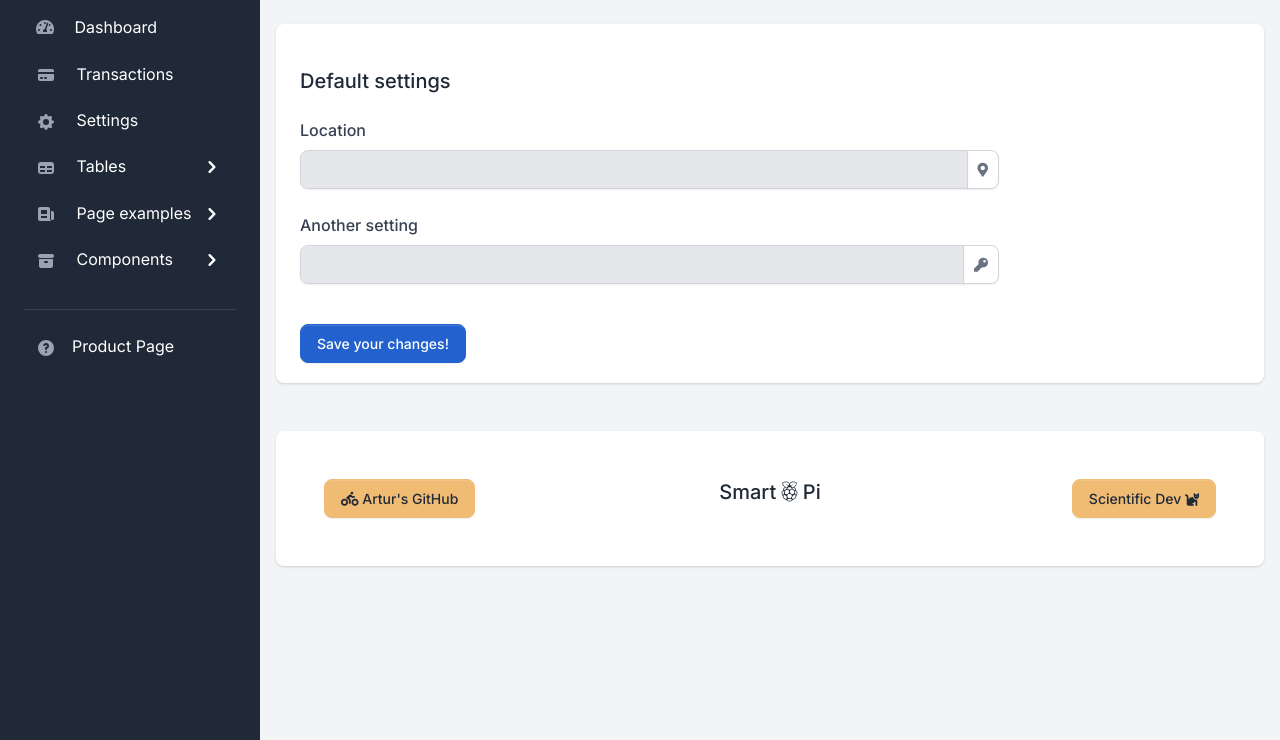
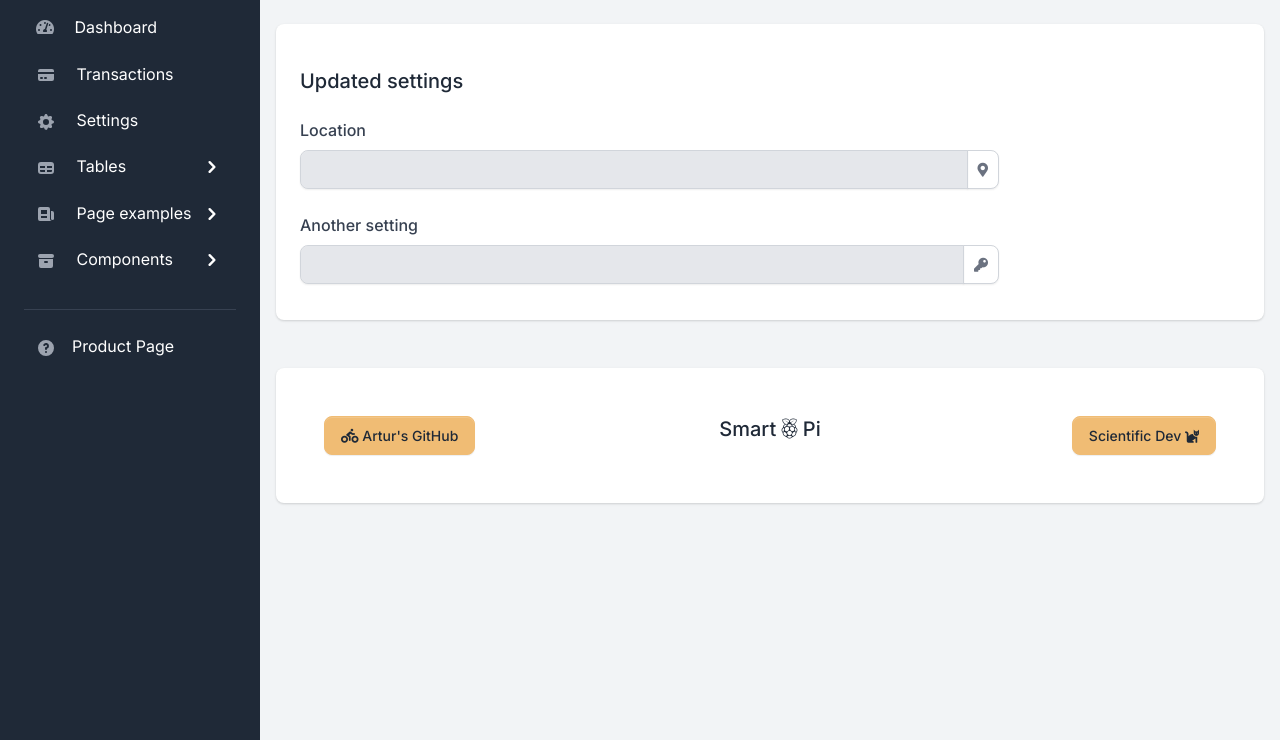
Before and after one commit to zacniewski/SmartPi, a Django app: template apps/templates/home/update-settings.html in a window 1280 px wide. Shown: the part 60-800 px from the top of the page. Run offline with Django 3.2, Linux system fonts and the light colour scheme; the template is opened without the code that fills it, so the values that code supplies are empty; some libraries are stand-ins or nearby versions.

Commit message:
Updating settings

```diff
--- a/apps/templates/home/update-settings.html
+++ b/apps/templates/home/update-settings.html
@@ -9,24 +9,9 @@
 
     <div class="row">
         <div class="col-12 col-xl-12">
-            <!--<div class="card card-body border-0 shadow mb-4 mb-xl-0">
-                <ul class="list-group list-group-flush">
-                    <li class="list-group-item d-flex align-items-center justify-content-between px-0 border-info">
-                        <div>
-                            <h4 class="pe-4">Unlock and update your settings
-                                <span><i class="fas fa-long-arrow-alt-right"></i></span>
-                            </h4>
-                        </div>
-                        <div class="form-check form-switch">
-                            <button class="btn btn-danger" type="button">Unlock settings!</button>
-                        </div>
-                    </li>
-                </ul>
-            </div>-->
-
             <div class="card card-body border-0 shadow mt-4 mb-4">
                 <form action="{% url 'update_settings' %}">
-                    <h2 class="h5 my-4">Default settings</h2>
+                    <h2 class="h5 my-4">Updated settings</h2>
                     <div class="row">
                         <div class="col-sm-9 mb-3">
                             <div class="form-group">
@@ -58,14 +43,6 @@
                                 </div>
                             </div>
                         </div>
-
-                        <div class="mt-3">
-                            <button class="btn btn-info mt-2 animate-up-2"
-                                    type="submit">
-                                Save your changes!
-                            </button>
-
-                        </div>
                     </div>
                 </form>
             </div>
@@ -76,5 +53,21 @@
 
 <!-- Specific Page JS goes HERE  -->
 {% block javascripts %}
+    <script>
+         const swalWithBootstrapButtons = Swal.mixin({
+            customClass: {
+                confirmButton: 'btn btn-primary',
+                cancelButton: 'btn btn-gray'
+            },
+            buttonsStyling: false
+        });
 
+        swalWithBootstrapButtons.fire({
+                icon: 'success',
+                title: 'Settings updated!',
+                text: 'Your changes has been saved',
+                showConfirmButton: true,
+                timer: 2000
+            });
+    </script>
 {% endblock javascripts %}
```
Also changed, not shown: apps/templates/home/settings.html (+21 -19 lines).
